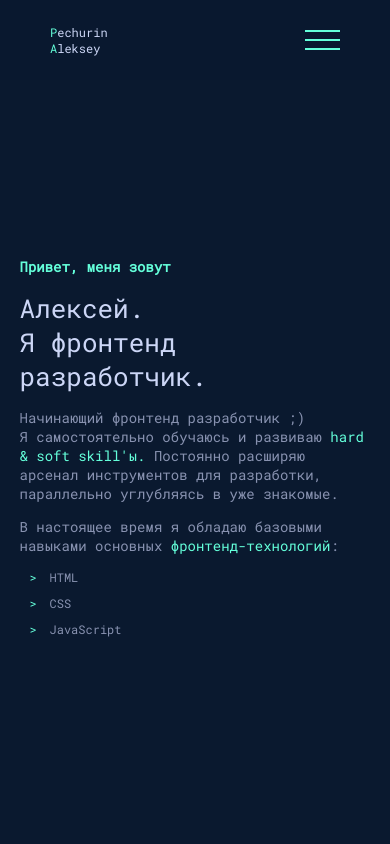
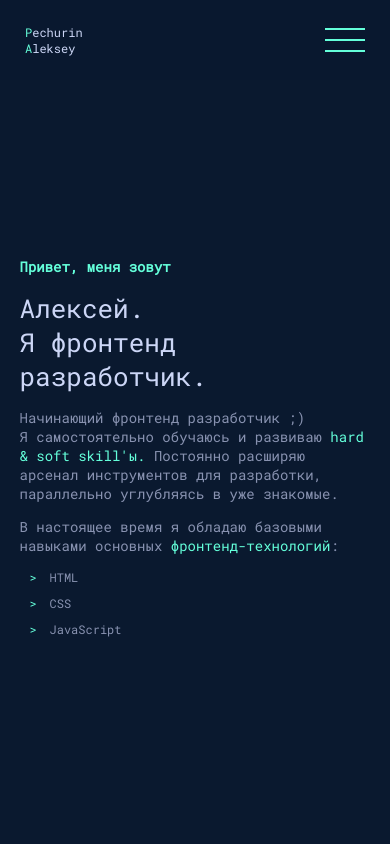
Before and after one commit to rivskiy/My-site, a plain HTML site: page index.html in a window 390 px wide. Shown: the top 844 px of the page. Drawn offline with Linux system fonts and the light colour scheme.

Commit message:
Увеличена область взаимодействия кнопки меню

```diff
--- a/css/style.css
+++ b/css/style.css
@@ -250,8 +250,8 @@ a {
   z-index: 5;
 
   display: none;
-  width: 35px;
-  height: 20px;
+  width: 50px;
+  height: 50px;
   padding: 0;
 
   cursor: pointer;
@@ -262,13 +262,13 @@ a {
 .menu-btn::before,
 .menu-btn::after,
 .menu-btn span {
- position: absolute;
- right: 0;
- height: 10%;
- width: 100%;
+  position: absolute;
+  right: 0;
+  height: 4%;
+  width: 80%;
 
- transition: all 0.3s ease 0s;
- background-color: var(--accent-color);
+  transition: all 0.3s ease 0s;
+  background-color: var(--accent-color);
 }
 
 .menu-btn::before,
@@ -277,11 +277,11 @@ a {
 }
 
 .menu-btn::before {
-  top: 0;
+  top: 70%;
 }
 
 .menu-btn::after {
-  bottom: 0;
+  bottom: 70%;
 }
 
 .menu-btn span {
@@ -345,6 +345,12 @@ a {
 
   .menu-btn {
     display: block;
+  }
+}
+
+@media (max-width: 450px) {
+  .header {
+    padding: 0 25px;
   }
 }
 
```
Also changed, not shown: 1 other file.
